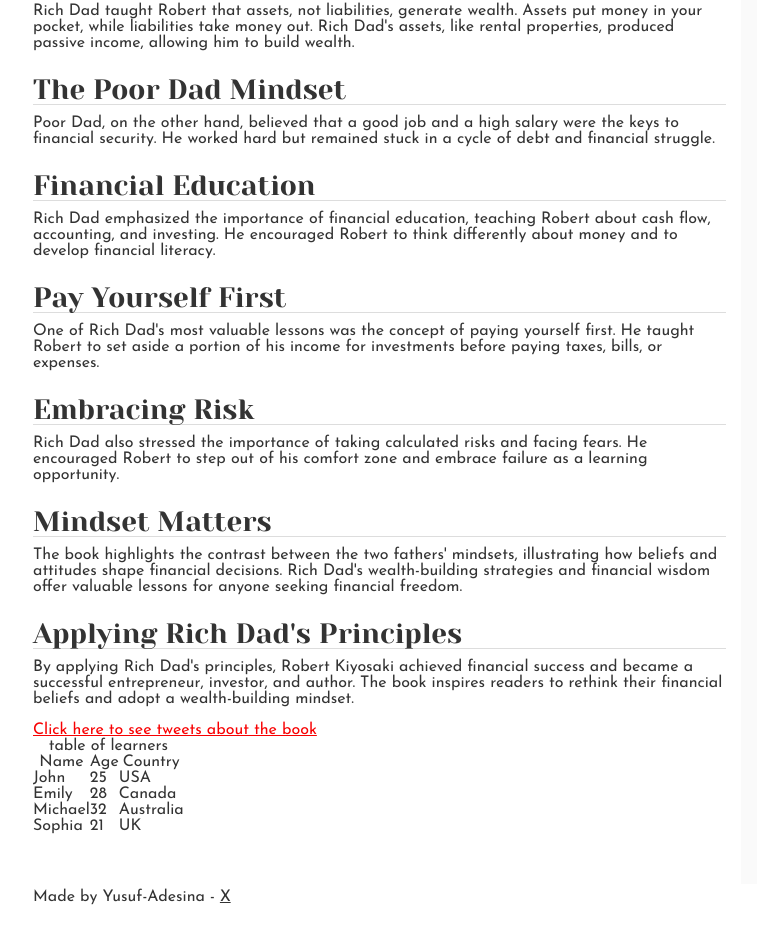
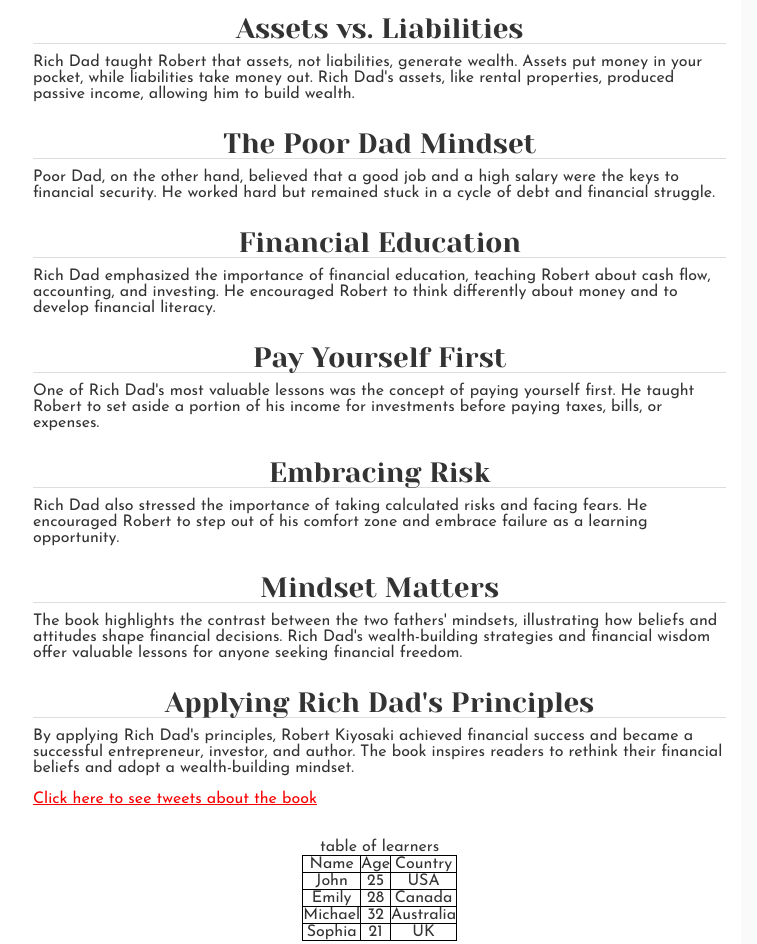
Before and after one commit to yuslove1/My_First_Portfolio, a plain HTML site: page css_basic/index.html in a window 1280 px wide. Shown: the part 1019-1963 px from the top of the page, without its empty margins (72-829 px from the left). Drawn offline with Linux system fonts and the light colour scheme.

Commit message:
made some changes to the styles

```diff
--- a/css_basic/styles.css
+++ b/css_basic/styles.css
@@ -26,6 +26,8 @@ aside{
 
 }
 
+
+
 .logo{
     color: #fce694;
 }
@@ -38,7 +40,22 @@ main h2{
     color: #a4b602;
 }
 
+img{
+    display: block;
+   margin: 2rem auto;
+}
+
+th,td,td{
+    border: 1px solid black;
+    text-align: center;
+}
+
+table{
+   margin: 2rem auto;
+}
+
 main h3 {
         border-bottom: 1px solid rgb(221, 221, 221);
-        transition: border-bottom-color 1s e
+        text-align: center;
+        margin-top: 1em;
 }
```
